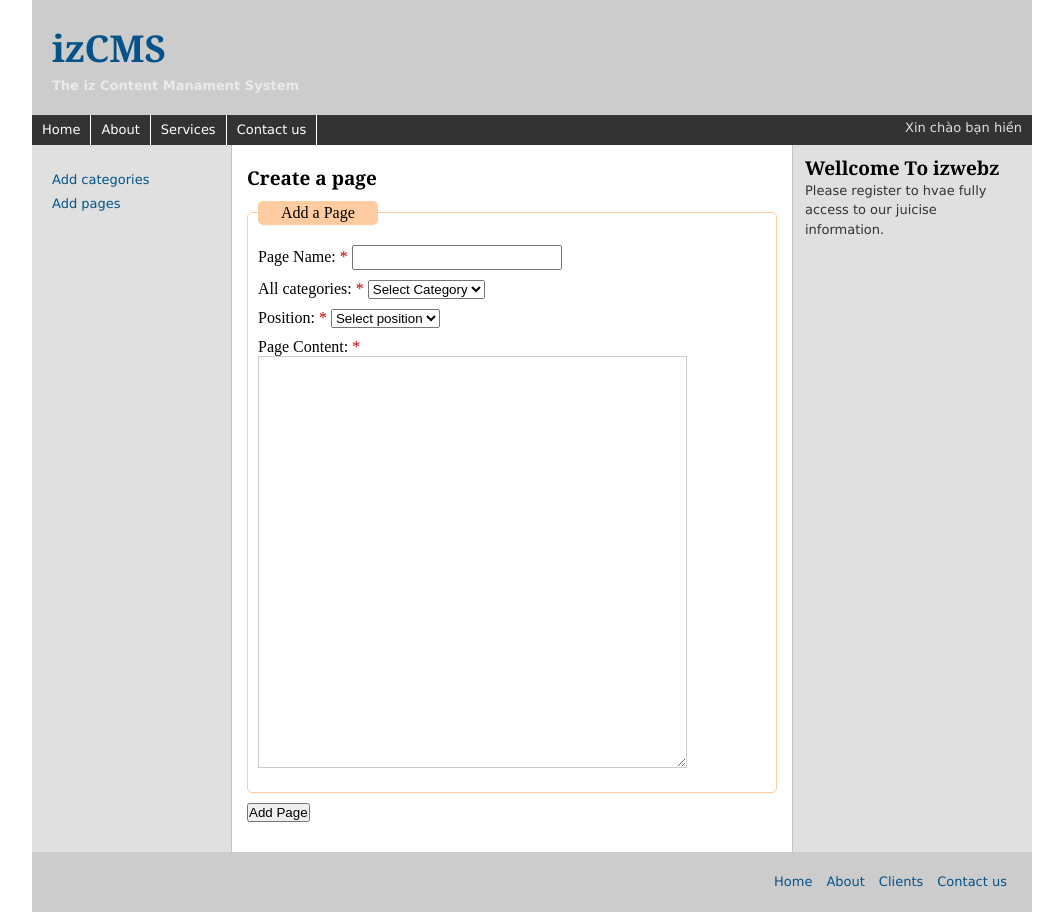
After one commit to SilverThunder93/izcms, a PHP site: page /admin/add-pages.php in a window 1280 px wide. The commit adds this page. Shown: the whole page, without its empty margins (108-1171 px from the left). Run offline with PHP 8.4, Linux system fonts and the light colour scheme; a stand-in replaces the project's code that opens the database connection.

Commit message:
Update add pages

```diff
--- a/admin/add-categories.php
+++ b/admin/add-categories.php
@@ -50,7 +50,7 @@
 									}
 								?>
 							</label>
-							<input type="text" name="category" id="category" value="" size="20" maxlength="150" tabindex="1" />
+							<input type="text" name="category" id="category" value="<?php if(isset($_POST['category'])) echo strip_tags($_POST['category']); ?>" size="20" maxlength="150" tabindex="1" />
 						</div>
 
 						<div>
@@ -69,7 +69,9 @@
 									if(mysqli_num_rows($r) == 1) {
 										list($num) = mysqli_fetch_array($r, MYSQLI_NUM);
 										for($i=1; $i<=$num+1; $i++) {//Tao vong lap cong them 1 cho position de chon dc position moi lon hon cho cat moi
-											echo "<option value='{$i}'>" . $i . "</option>";
+											echo "<option value='{$i}'";
+												if(isset($_POST['position']) && $_POST['position'] == $i) echo "selected='selected'";
+											echo ">" . $i . "</option>";
 										}
 									}
 								?>
--- /dev/null
+++ b/admin/add-pages.php
@@ -0,0 +1,70 @@
+<?php include('../includes/header.php'); ?>
+<?php include('../includes/mysql_connect.php'); ?>
+<?php include('../includes/sidebar-admin.php'); ?>
+
+			<?php
+				if($_SERVER['REQUEST_METHOD'] == 'POST') { //Gia tri ton tai, xu ly form
+					$errors = array();
+					if(empty($_POST['page_name'])) {//Kiem tra page_name co trong hay khong
+						$errors[] = 'position';
+					} else {
+						$page_name = mysqli_real_escape_string($dbc, strip_tags($_POST['page_name']));
+					}
+
+					if(isset($_POST['category']) && filter_var($_POST['category'], FILTER_VALIDATE_INT, array('min_range' =>1))) { //Luu category vao neu ng dung co chon
+						$cat_id = $_POST['category'];
+					} else {
+						$errors[] = "category";
+					}
+
+					if(isset($_POST['position']) && filter_var($_POST['position'], FILTER_VALIDATE_INT, array('min_range' =>1))) { //Luu position vao neu ng dung co chon
+						$position = $_POST['position'];
+					} else {
+						$errors[] = "position";
+					}
+
+					if(empty($_POST['content'])) {
+						$errors[] = 'content';
+					} else {
+						$content = mysqli_real_escape_string($dbc, $_POST['content']);
+					}
+				}//End main IF submit condition
+			?>
+
+			<div id="content">
+				<h2>Create a page</h2>
+				<?php if(!empty($messages)) { echo $messages;} ?>
+
+				<form id="login" action="" method="post" >
+					<fieldset>
+						<legend>Add a Page</legend>
+						<div>
+							<lable for="page">Page Name: <span class="required">*</span></lable>
+							<input type="text" name="page_name" id="page_name" value="" size="20" maxlength="80" tabindex="1" />
+						</div>
+
+						<div>
+							<lable for="category">All categories: <span class="required">*</span></lable>
+							<select name="category" >
+								<option value="">Select Category</option>
+							</select>
+						</div>
+
+						<div>
+							<lable for="position">Position: <span class="required">*</span></lable>
+							<select name="position" >
+								<option value="">Select position</option>
+							</select>
+						</div>
+
+						<div>
+							<lable for="page-conttent">Page Content: <span class="required">*</span></lable>
+							<textarea name="content" cols="50" rows="20"></textarea>
+						</div>
+					</fieldset>
+
+					<p><input type="submit" name="submit" value="Add Page" /></p>
+				</form>
+			</div><!--end #content-->
+<?php include('../includes/sidebar-b.php'); ?>
+<?php include('../includes/footer.php'); ?>
--- a/includes/sidebar-admin.php
+++ b/includes/sidebar-admin.php
@@ -2,6 +2,7 @@
 			<div id="section-navigation">
 				<ul class="navi">
 					<li><a href="add-categories.php" title="">Add categories</a></li>
+					<li><a href="add-pages.php" title="">Add pages</a></li>
 
 				</ul><!--end ul.navi-->
 			</div><!-- end #section-navigation -->
--- a/index.php
+++ b/index.php
@@ -1,4 +1,5 @@
 <?php include('includes/header.php'); ?>
+<?php include('/includes/mysql_connect.php'); ?>
 <?php include('includes/sidebar-a.php'); ?>
 			<div id="content">
 				<h2>Wellcome To izCMS</h2>
```
Also changed, not shown: includes/sidebar-a.php (+7 -18 lines). Lines whose indentation alone changed are shown as unchanged.
